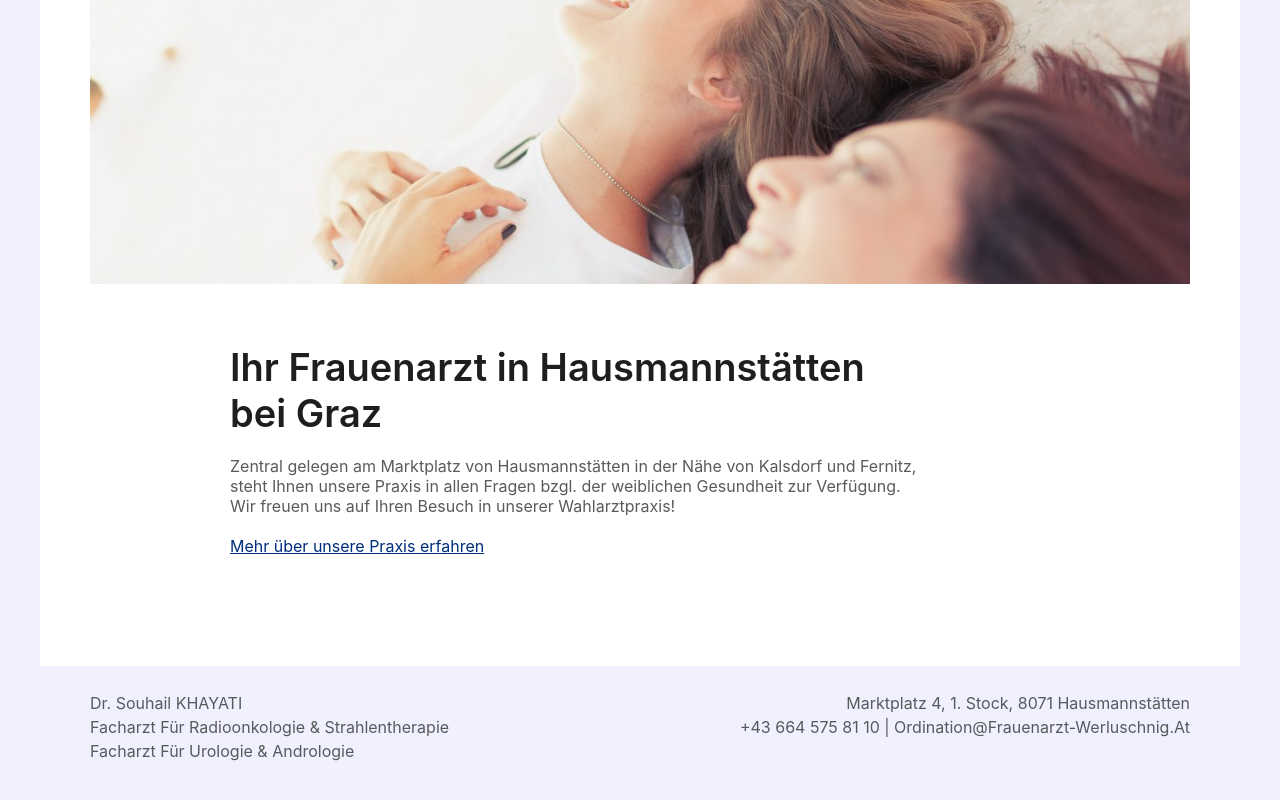
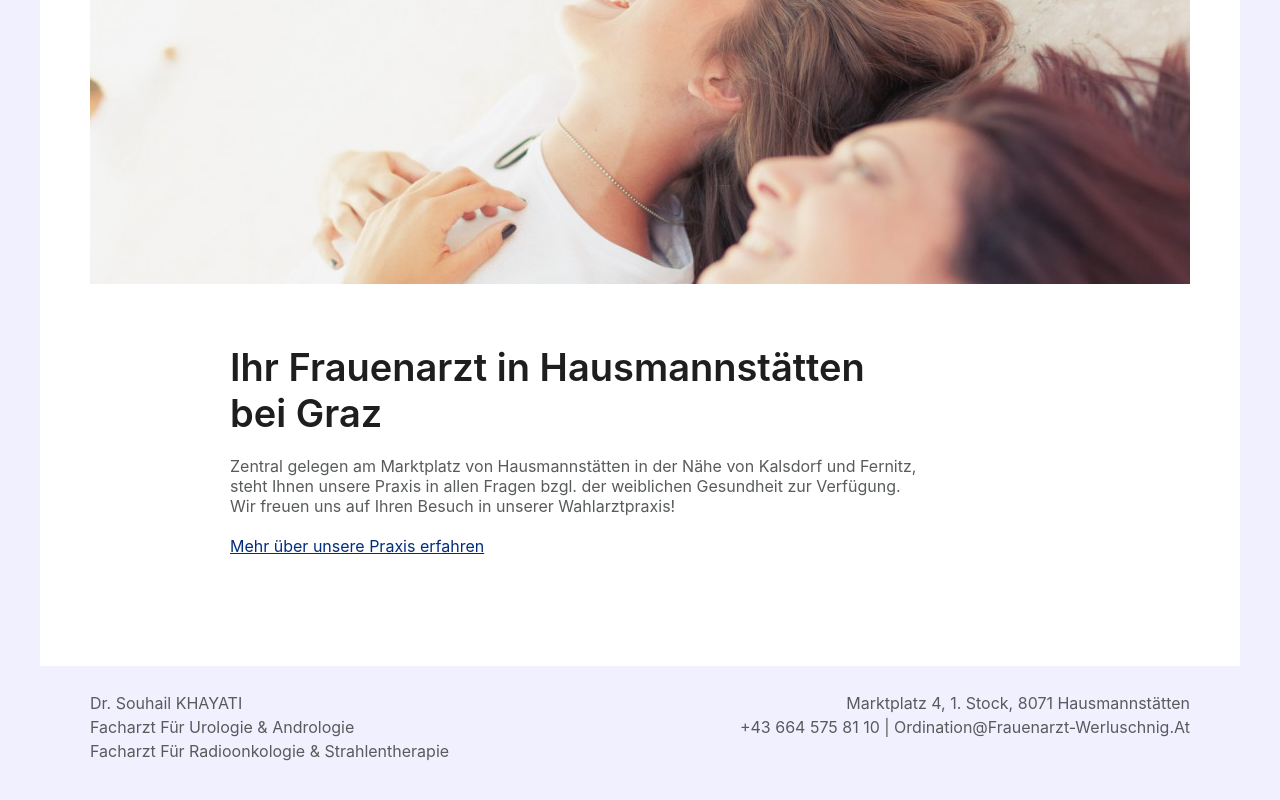
Before and after one commit to waelkhayati/souhailKhayati, a Next.js app in the folder urologue-khayati/: page / in a window 1280 px wide. Shown: the part 411-1211 px from the top of the page. Built offline with nearby package versions, Linux system fonts and the light colour scheme.

Commit message:
Update Footer.tsx

```diff
--- a/urologue-khayati/components/Footer/Footer.tsx
+++ b/urologue-khayati/components/Footer/Footer.tsx
@@ -12,8 +12,8 @@ export default function Footer() {
     <Box className={style.container} >
       <Stack className={style.text1}>
         <span>Dr. Souhail KHAYATI</span>
+        <span>{i18n.specialist_in_urology_and_andrology}</span>
         <span>{i18n.specialist_in_radiation_oncology_and_radiation_therapy}</span>
-        <span>{i18n.specialist_in_urology_and_andrology}</span>
 
       </Stack>
       <Stack className={style.text2}>
```
